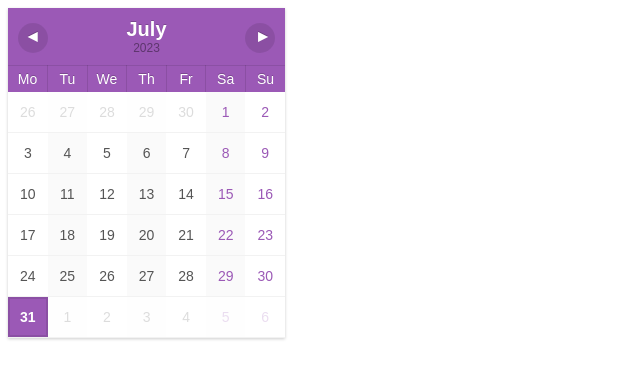
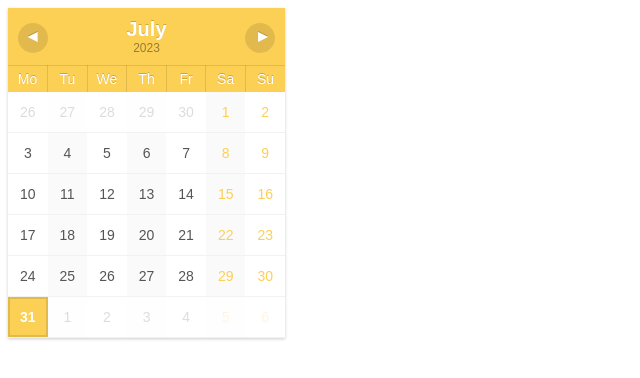
Before and after one commit to Kati3Grace/notion_widgets, a plain HTML site: page Calendar.html in a window 1280 px wide. Shown: the whole page, without its empty margins (0-640 px from the left). Drawn offline with Linux system fonts and the light colour scheme.

Commit message:
Calendar.html

```diff
--- a/Calendar.html
+++ b/Calendar.html
@@ -63,7 +63,7 @@ td:last-child, th:last-child {
 th {
     border-top: 1px solid rgba(0,0,0,0.1);
     border-right: 1px solid rgba(0,0,0,0.1);
-    background-color: #9b59b6;
+    background-color: #FCCF55;
     color: #fff;
     text-shadow: 0px -1px 0px rgba(0,0,0,0.2);
     font-weight: normal;
@@ -95,11 +95,11 @@ td:nth-child(even)>span {
 }
 td:last-child>span,
 td:nth-child(6)>span {
-    color: #9b59b6;
+    color: #FCCF55;
 }
 td.avui>span {
     font-weight: bold;
-    background-color: #9b59b6;
+    background-color: #FCCF55;
     color: #fff;
     border: 2px solid rgba(0,0,0,0.1);
 }
@@ -107,7 +107,7 @@ td.fora > span {
     opacity: 0.2;
 }
 td > span:hover {
-    background: #a57cb6;
+    background: #FDD771;
     color: #fff;
 }
 .boto-next, .boto-prev {
```
